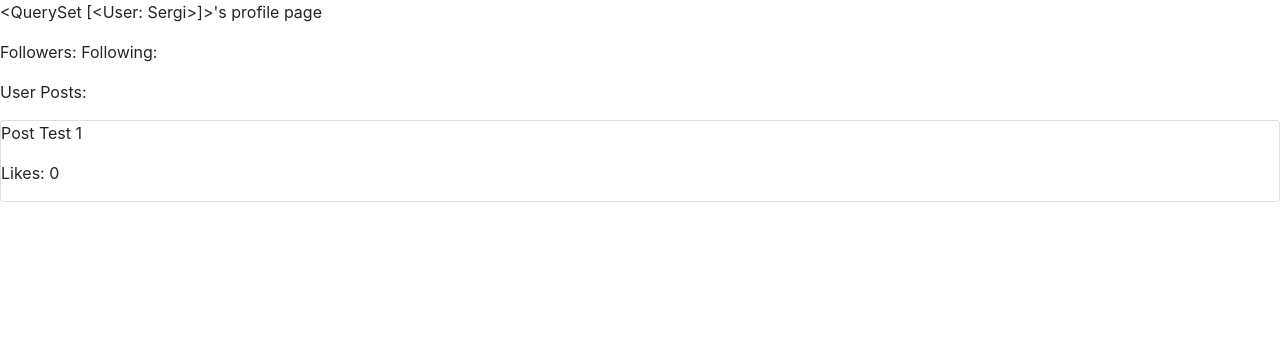
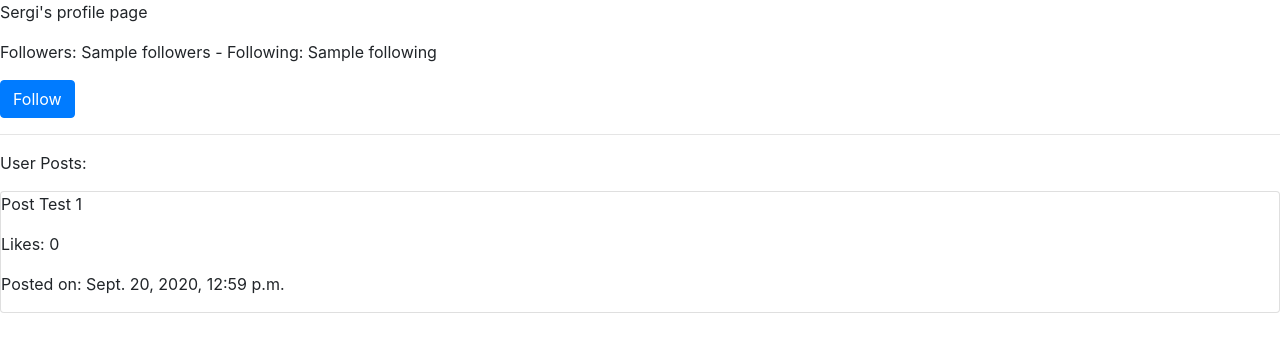
Before and after one commit to SergiOca87/CS50-Network, a Django app: template network/templates/network/author.html in a window 1280 px wide. Shown: the part 56-408 px from the top of the page. Run offline with Django 3.2, Linux system fonts and the light colour scheme; data comes from the database, SQL or seed files in the repository; tables that the repository leaves empty hold one stand-in row (values such as "Sample post"); the template is opened without the code that fills it: values that come from a table or form of the project are taken from there, most other values are stand-ins (such as "Sample title", 1, 10 or a date in 2020); some libraries are stand-ins or nearby versions.

Commit message:
date and following/followers

```diff
--- a/network/models.py
+++ b/network/models.py
@@ -1,16 +1,18 @@
 from django.contrib.auth.models import AbstractUser
 from django.db import models
-
+from django.utils.timezone import now
 
 class User(AbstractUser):
-    followers = models.ForeignKey('User', on_delete=models.CASCADE, default=None, null=True, blank=True, related_name='user_followers')
+    followers = models.ManyToManyField('User', default=None, null=True, blank=True, related_name='user_followers')
     following = models.ManyToManyField('User', default=None, null=True, blank=True, related_name='user_following')
 
 
 # Posts
 class Post(models.Model):
+    published_date = models.DateTimeField(default=now, editable=False)
     author = models.ForeignKey(User, related_name="author", on_delete=models.CASCADE)
-    post_text = models.CharField(max_length=280)
+    post_text = models.CharField(max_length=280, default=None, null=True, blank=True)
+    # published_date = models.DateTimeField(default=now, editable=False)
     # timestamp = models.DateTimeField('Created On', auto_now_add=True)
 
 # Likes
--- a/network/templates/network/author.html
+++ b/network/templates/network/author.html
@@ -2,27 +2,27 @@
 
 {% block body %}
     <p>{{ author }}'s profile page</p>
-    <p>Followers: Following: </p>
-    <p>User Posts:</p>
+    <p>Followers: {{followers}} - Following: {{following}} </p>
+
 
     <!-- if it's not current user... -->
-    {% if author.id is not current_user.id %}
+    <!-- There is no post here to use post.author...Provide it -->
+    {% if not is_author %}
         <div class="buttons-wrap">
-
-            <form action="{% url 'author' post.author.id %}" method="post">
+            <form action="{% url 'author' author.id %}" method="post">
                 {% csrf_token %}
                     <input type="submit" name="follow" class="btn btn-primary" value="Follow">
-                {% if created_by == user %}
-                    <input type="submit" name="unfollow" class="btn btn-danger" value="Unfollow">
-                {% endif %}
             </form>
         </div>
     {% endif %}
+    <hr>
 
+    <p>User Posts:</p>
     {% for post in posts %}
         <div class="card">
             <p>{{ post.post_text }}</p>
             <p>Likes: 0</p>
+            <p>Posted on: {{ post.published_date }}</p>
         </div>
     {% endfor %}
 {% endblock %}
--- /dev/null
+++ b/network/templates/network/following.html
@@ -0,0 +1,5 @@
+{% extends "network/layout.html" %}
+
+{% block body %}
+    <p>Following template</p>
+{% endblock %}
--- a/network/templates/network/index.html
+++ b/network/templates/network/index.html
@@ -6,6 +6,7 @@
             <p>{{ post.post_text }}</p>
             <p>Likes: 0</p>
             <p>By: <a href="{% url 'author' post.author.id %}">{{ post.author }}</a></p>
+            <p>Posted on: {{ post.published_date }}</p>
         </div>
     {% endfor %}
 {% endblock %}
--- a/network/urls.py
+++ b/network/urls.py
@@ -9,5 +9,6 @@ urlpatterns = [
     path("logout", views.logout_view, name="logout"),
     path("register", views.register, name="register"),
     path("new_post", views.new_post, name="new_post"),
+    path("following", views.following, name="following"),
     path("author/<int:author_id>", views.author, name="author")
 ]
```
Also changed, not shown: network/views.py (+24 -3 lines), network/migrations/0001_initial.py, network/migrations/0002_post.py (deleted), network/migrations/0002_remove_post_published_date.py, network/migrations/0003_post_published_date.py (added), network/migrations/0004_auto_20200922_1516.py (deleted).
